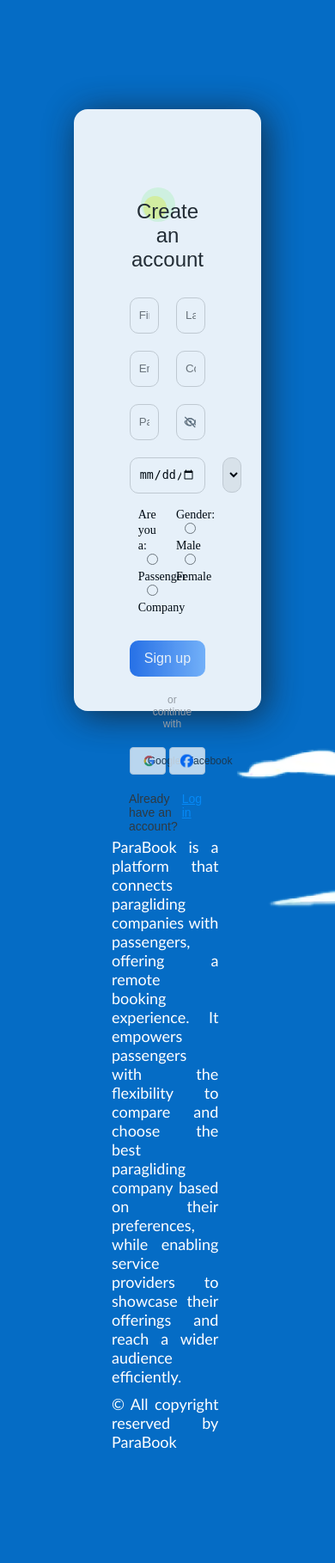
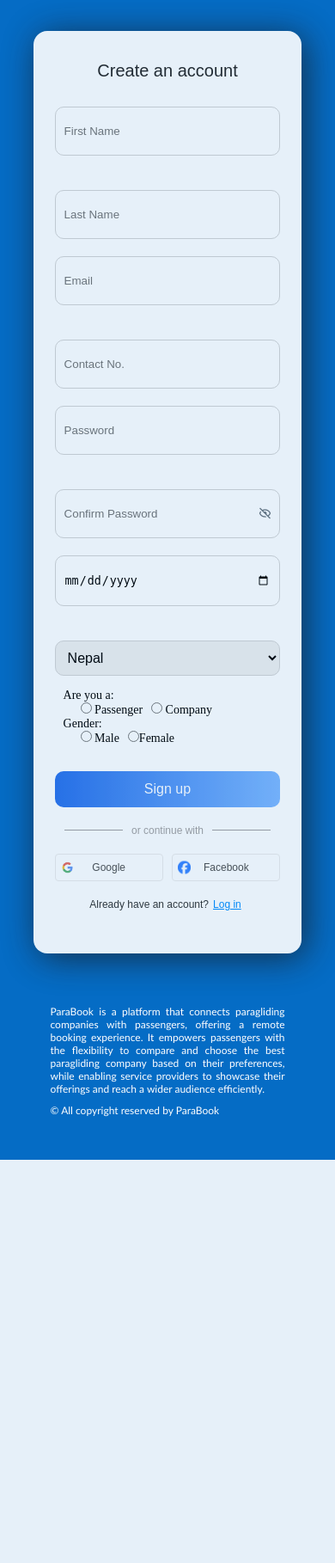
Before and after one commit to Karun9797/ParaBook, a PHP site: page /html/signup.php in a window 390 px wide. Shown: the whole page at 86% size. After the commit the page ends 1349 px from the top, so only its background shows below. Run offline with PHP 8.4, Linux system fonts and the light colour scheme.

Commit message:
"Signup responsive"

```diff
--- a/css/signup.css
+++ b/css/signup.css
@@ -1,7 +1,6 @@
 :root {
   --color-BG: #056cc5;
   --color-blue: #0659e7;
-  --color-red: ;
 }
 * {
   margin: 0px;
@@ -15,11 +14,10 @@ body {
 .container {
   display: flex;
   justify-content: center;
-  min-height: 100vh;
 }
 .signup-wrapper {
-  width: 80vw;
-  margin-top: 15vh;
+  width: 80%;
+  margin-top: 4%;
   display: flex;
   justify-content: center;
 }
@@ -30,15 +28,12 @@ body {
 }
 .signup-form {
   width: 70%;
-  height: 700px;
   background-color: #ffffff;
   opacity: 90%;
   border-radius: 1rem;
   box-shadow: 5px 5px 40px #191919cb;
   position: relative;
-}
-.signup-form {
-  padding: 100px 60px;
+  padding: 50px 50px 30px 50px;
   opacity: 0.9;
 }
 .signup-form > p {
@@ -188,7 +183,6 @@ input:focus {
   color: rgba(249, 15, 15, 0.8);
   display: none;
 }
-
 .error-message-show {
   font-family: sans-serif;
   font-style: italic;
@@ -199,15 +193,25 @@ input:focus {
 }
 .check-box {
   margin-top: 5px;
+  display: flex;
 }
 .check-box-col {
   width: 50%;
-  float: left;
+  display: flex;
+  flex-direction: row;
   padding: 0px 0px 0px 10px;
 }
-.check-box-col > label {
+.usertype-wrapper {
+  display: flex;
   font-family: "Montserrat";
   font-size: 14px;
+}
+.usertype-wrapper > .usertype {
+  font-family: "Montserrat";
+  font-size: 14px;
+}
+.user-second-margin {
+  margin-left: 10px;
 }
 .check-box-col > label > input {
   margin-left: 10px;
@@ -321,19 +325,6 @@ input[type="checkbox"] {
   text-decoration: underline;
   color: #058dfd;
 }
-@media (max-width: 1100px) {
-  .sign-form {
-    width: 400px;
-  }
-  .sign-form > h1 {
-    font-size: 20px;
-  }
-}
-@media (max-width: 500px) {
-  .sign-form {
-    width: 300px;
-  }
-}
 footer {
   width: 100%;
   display: flex;
@@ -358,3 +349,175 @@ footer {
   left: 0%;
   top: -10%;
 }
+
+/* responsive CSS */
+
+@media (max-width: 1340px) {
+  .usertype-wrapper {
+    flex-direction: column;
+  }
+  .input-box-wrapper {
+    flex-direction: row;
+  }
+  .signup-form {
+    width: 650px;
+    padding: 50px 20px;
+  }
+  .signup-form > p {
+    font-size: 20px;
+  }
+}
+@media (max-width: 1100px) {
+  .signup-form {
+    width: 600px;
+  }
+  .signup-form > p {
+    font-size: 20px;
+  }
+}
+@media (max-width: 780px) {
+  .signup-form {
+    width: 500px;
+    margin-top: 20px;
+  }
+  .signup-form > h1 {
+    font-size: 20px;
+  }
+  .google-btn::before {
+    left: 30%;
+  }
+  .facebook-btn::before {
+    left: 25%;
+  }
+  .signup-form > p {
+    font-size: 20px;
+  }
+}
+@media (max-width: 580px) {
+  .signup-form {
+    width: 500px;
+    margin-top: 20px;
+    padding: 30px 30px;
+  }
+  #country {
+    width: 100%;
+  }
+  .input-box {
+    flex-direction: column;
+  }
+  .input-box-wrapper {
+    flex-direction: column;
+  }
+  .error-icon,
+  .check-icon {
+    transform: translateY(150%);
+  }
+  .check-box-col {
+    flex-direction: column;
+  }
+  .usertype-wrapper {
+    flex-direction: column;
+  }
+  .foot-para {
+    width: 100%;
+    padding: 60px 0px 50px 0px;
+    margin: 0px 15%;
+  }
+  .foot-para > p {
+    font-size: 12px;
+  }
+  .foot-img {
+    display: none;
+  }
+  .google-btn::before {
+    left: 25%;
+  }
+  .facebook-btn::before {
+    left: 20%;
+  }
+}
+
+@media (max-width: 500px) {
+  .foot-para {
+    width: 100%;
+    padding: 60px 0px 50px 0px;
+    margin: 0px 15%;
+  }
+  .foot-para > p {
+    font-size: 12px;
+  }
+  .foot-img {
+    display: none;
+  }
+  .google-btn::before {
+    left: 22%;
+  }
+  .facebook-btn::before {
+    left: 16%;
+  }
+}
+@media (max-width: 440px) {
+  .google-btn::before {
+    left: 20%;
+  }
+  .facebook-btn::before {
+    left: 12%;
+  }
+}
+@media (max-width: 420px) {
+  .google-btn::before {
+    left: 20%;
+  }
+  .facebook-btn::before {
+    left: 12%;
+  }
+  .signup-form {
+    padding: 30px 10px;
+  }
+  .check-box-col {
+    width: 100%;
+  }
+  .have-account p,
+  .have-account a {
+    font-size: 14px;
+  }
+}
+@media (max-width: 390px) {
+  .check-box {
+    flex-direction: column;
+  }
+  .usertype-wrapper {
+    flex-direction: row;
+  }
+  .user-second-margin {
+    margin-left: 10px;
+  }
+  .google-btn::before {
+    left: 5%;
+  }
+  .facebook-btn::before {
+    left: 5%;
+  }
+  .have-account p,
+  .have-account a {
+    font-size: 12px;
+  }
+}
+@media (max-width: 330px) {
+  .check-box {
+    flex-direction: column;
+  }
+  .usertype-wrapper {
+    flex-direction: column;
+  }
+  .google-btn::before {
+    left: 5%;
+  }
+  .facebook-btn::before {
+    left: 5%;
+  }
+  .have-account p,
+  .have-account a {
+    font-size: 6.5pt;
+  }
+}
--- a/html/signup.php
+++ b/html/signup.php
@@ -14,8 +14,8 @@
     <div class="container">
         <div class="signup-wrapper">
             <div class="signup-form">
-                <div class="circle1"></div>
-                <div class="circle2"></div>
+                <!-- <div class="circle1"></div>
+                <div class="circle2"></div> -->
                 <p>Create an account</p>
                 <form class="form" method="post" action="sign.php">
                     <div class="input-box-wrapper">
@@ -342,17 +342,33 @@
                     </div>
                     <div class="check-box">
                         <div class="check-box-col">
-                            <label>Are you a:</label>
-                            <label><input type="radio" name="userType" value="passenger" required radio-group />
-                                Passenger</label>
-                            <label><input type="radio" name="userType" value="company" required radio-group/>
+                            <div class="usertype-wrapper">
+                                <label>Are you a:</label>
+                            </div>
+                            <div class="usertype-wrapper" style="margin-left:10px;">
+                                <div class="usertype">
+                                    <label class="user-second-margin"><input type="radio" name="userType" value="passenger" required radio-group />
+                                    Passenger</label>
+                                </div>
+                                <div class="usertype">
+                                <label class="user-second-margin"><input type="radio" name="userType" value="company" required radio-group/>
                                 Company</label>
+                                </div>
+                            </div>
                         </div>
                         <div class="check-box-col">
-                            <label>Gender:</label>
-                            <label><input type="radio" name="gender" value="Male" required radio-group/>
-                                Male</label>
-                            <label><input type="radio" name="gender" value="Female" required radio-group/>Female</label>
+                            <div class="usertype-wrapper">
+                                <label>Gender:</label>
+                            </div>
+                            <div class="usertype-wrapper" style="margin-left:10px;">
+                                <div class="usertype">
+                                    <label class="user-second-margin"><input type="radio" name="gender" value="Male" required radio-group/>
+                                        Male</label>
+                                </div>
+                                <div class="usertype">
+                                    <label class="user-second-margin"><input type="radio" name="gender" value="Female" required radio-group/>Female</label>
+                                </div>
+                            </div>
                         </div>
                     </div>
                     <div class="submit-box">
--- a/scripts/signup.js
+++ b/scripts/signup.js
@@ -84,11 +84,11 @@ const validateForm = (formSelector) => {
     const selected = [...group].some((input) => input.checked);
 
     if (!selected) {
-      const container = group[0].closest(".check-box-col");
+      const container = group[0].closest(".usertype-wrapper");
       container.style.borderBottom = "1px solid red";
       return false;
     } else {
-      const container = group[0].closest(".check-box-col");
+      const container = group[0].closest(".usertype-wrapper");
       container.style.border = "none";
       return true;
     }
```
